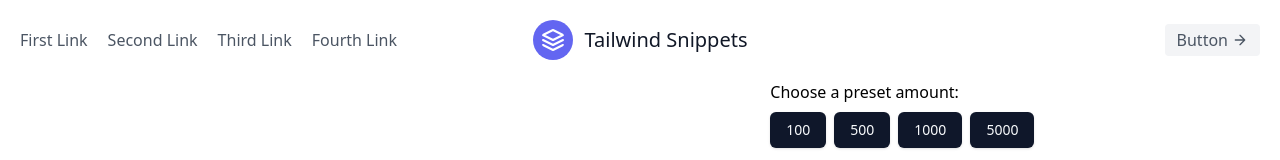
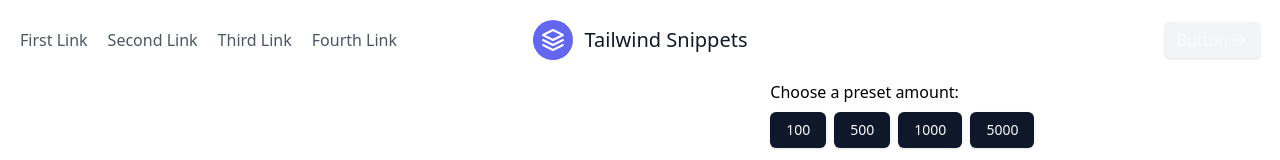
Before and after one commit to Abdulkareemoj/DonationsApp, a Next.js app: page / in a window 1280 px wide. Shown: the top 160 px of the page. Built offline with nearby package versions, Linux system fonts and the light colour scheme.

Commit message:
replace button

```diff
--- a/src/components/footer.tsx
+++ b/src/components/footer.tsx
@@ -1,5 +1,3 @@
-import React from "react";
-
 const Footer = () => {
   return (
     <>
--- a/src/components/header.tsx
+++ b/src/components/header.tsx
@@ -1,3 +1,5 @@
+import { Button } from "./ui/button";
+
 const Header = () => {
   return (
     <>
@@ -25,7 +27,7 @@ const Header = () => {
             <span className="ml-3 text-xl">Tailwind Snippets</span>
           </a>
           <div className="lg:w-2/5 inline-flex lg:justify-end ml-5 lg:ml-0">
-            <button className="inline-flex items-center bg-gray-100 border-0 py-1 px-3 focus:outline-none hover:bg-gray-200 rounded text-base mt-4 md:mt-0">
+            <Button className="inline-flex items-center bg-gray-100 border-0 py-1 px-3 focus:outline-none hover:bg-gray-200 rounded text-base mt-4 md:mt-0">
               Button
               <svg
                 fill="none"
@@ -38,7 +40,7 @@ const Header = () => {
               >
                 <path d="M5 12h14M12 5l7 7-7 7"></path>
               </svg>
-            </button>
+            </Button>
           </div>
         </div>
       </header>
```
